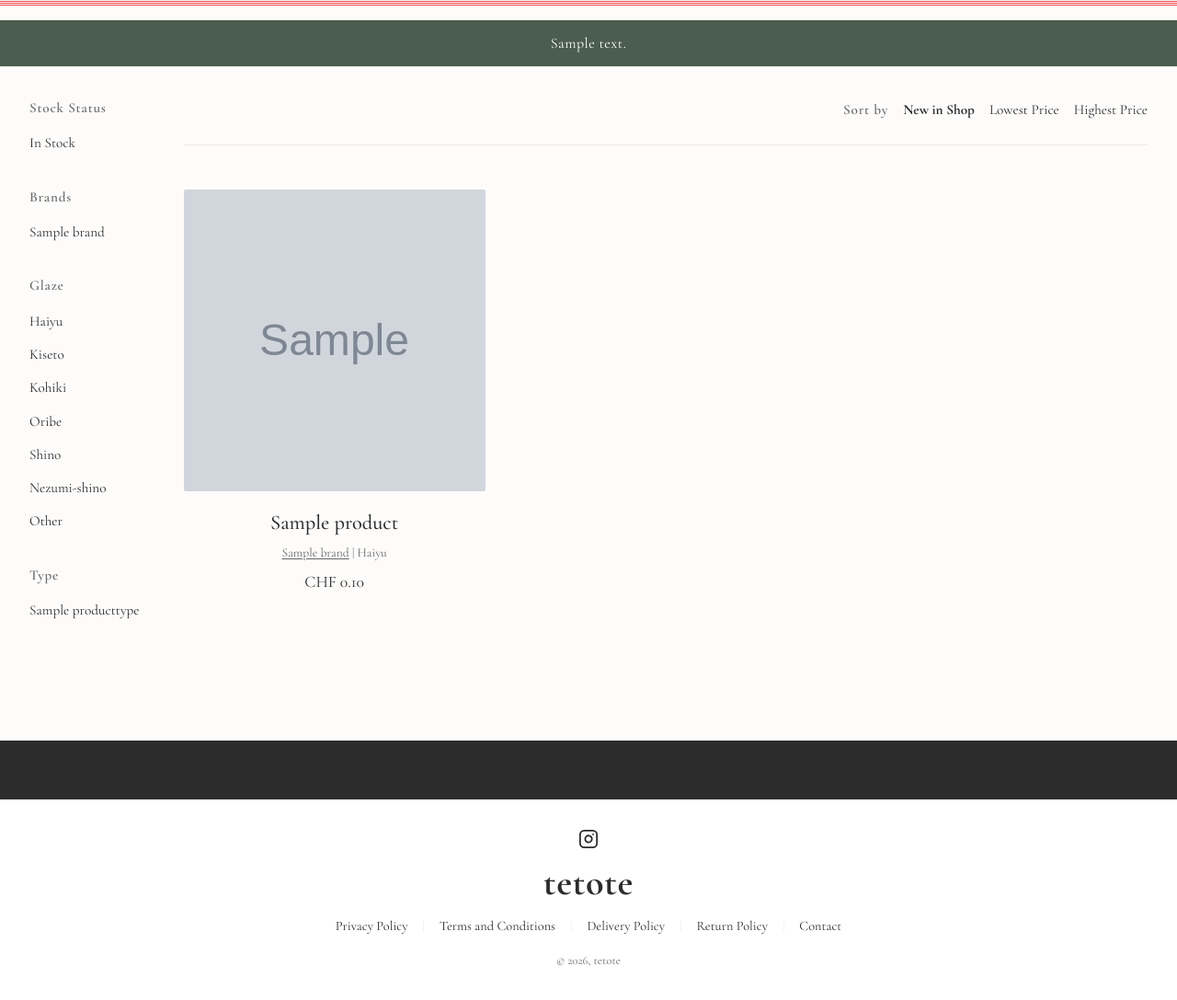
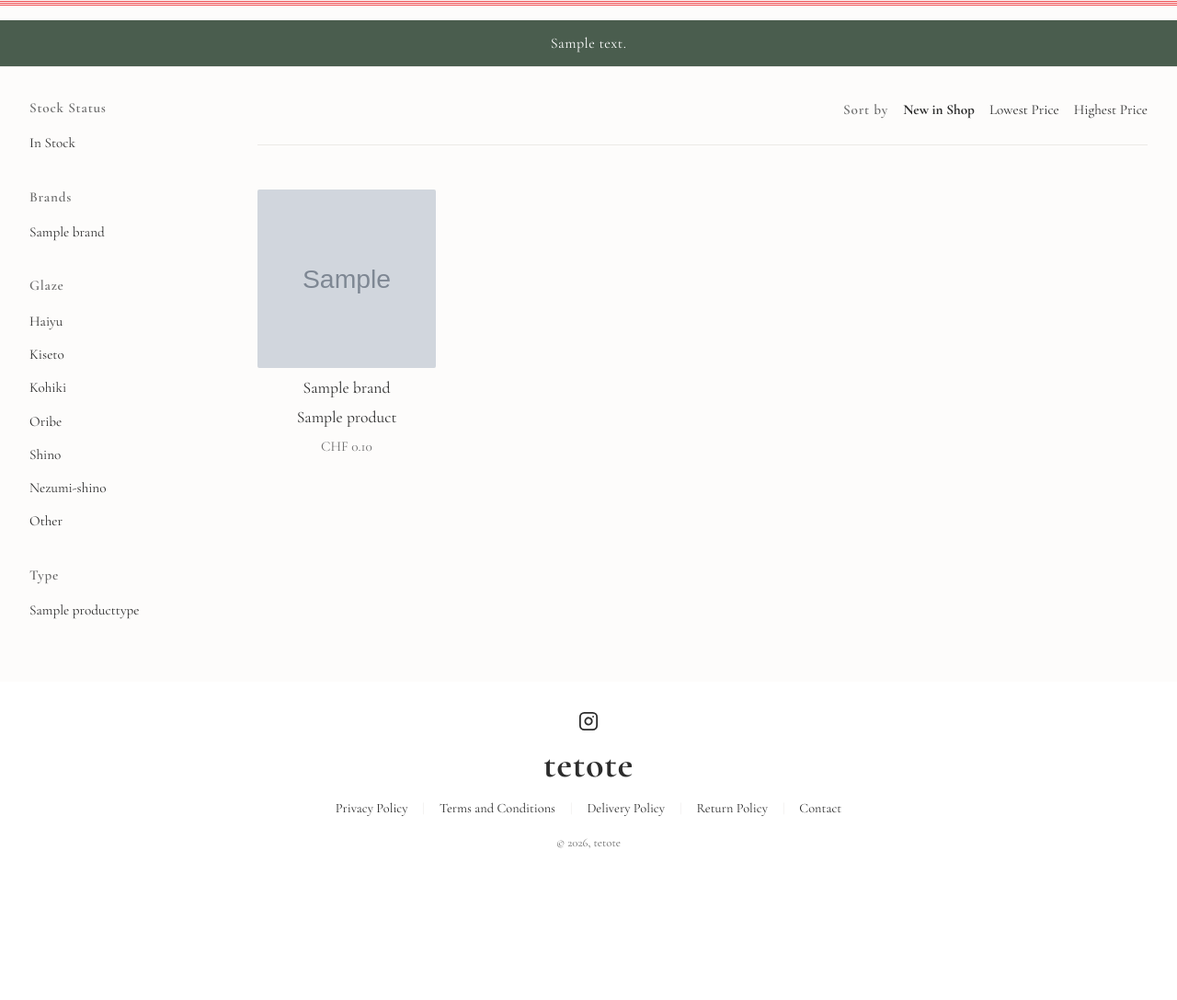
Before and after one commit to attwad/tetote, a Django app: page / in a window 1280 px wide. Shown: the part 137-1224 px from the top of the page at 92% size. After the commit the page ends 1059 px from the top, so only its background shows below. Run offline with Django 5.2, Linux system fonts and the light colour scheme; data comes from the database, SQL or seed files in the repository; tables that the repository leaves empty hold one stand-in row (values such as "Sample post"); grey boxes marked "Sample" are stand-in pictures.

Commit message:
vachement plus mieux bien

```diff
--- a/static/css/styles.css
+++ b/static/css/styles.css
@@ -23,6 +23,7 @@
     --font-weight-semibold: 600;
     --font-weight-bold: 700;
     --tracking-wider: 0.05em;
+    --leading-tight: 1.25;
     --leading-relaxed: 1.625;
     --ease-in-out: cubic-bezier(0.4, 0, 0.2, 1);
     --default-transition-duration: 150ms;
@@ -456,6 +457,9 @@
   }
   .justify-end {
     justify-content: flex-end;
+  }
+  .gap-1 {
+    gap: calc(var(--spacing) * 1);
   }
   .gap-2 {
     gap: calc(var(--spacing) * 2);
@@ -993,22 +997,14 @@
     letter-spacing: 0.05rem;
     color: #9a7b76;
   }
-  .product-card h3 {
-    margin-top: calc(var(--spacing) * 4);
-    margin-bottom: 0.2rem;
-    font-size: 1.4rem;
-    --tw-font-weight: var(--font-weight-medium);
-    font-weight: var(--font-weight-medium);
-  }
   .price {
-    margin-top: 0.5rem;
-    font-size: 1.1rem;
-    color: var(--color-brand-text);
+    display: block;
   }
   .grid {
     display: grid;
-    gap: calc(var(--spacing) * 8);
-    grid-template-columns: repeat(auto-fill, minmax(min(100%, 250px), 1fr));
+    column-gap: calc(var(--spacing) * 16);
+    row-gap: calc(var(--spacing) * 12);
+    grid-template-columns: repeat(auto-fill, minmax(min(100%, 185px), 1fr));
   }
   .filters {
     margin-bottom: calc(var(--spacing) * 12);
@@ -1042,14 +1038,6 @@
     gap: calc(var(--spacing) * 12);
     @media (width >= 48rem) {
       flex-direction: row;
-    }
-  }
-  .filter-sidebar {
-    display: none;
-    width: 250px;
-    flex-shrink: 0;
-    @media (width >= 48rem) {
-      display: block;
     }
   }
   .product-grid-container {
@@ -1082,10 +1070,13 @@
       z-index: auto;
     }
     @media (width >= 48rem) {
-      width: auto;
+      width: 200px;
     }
     @media (width >= 48rem) {
       max-width: none;
+    }
+    @media (width >= 48rem) {
+      flex-shrink: 0;
     }
     @media (width >= 48rem) {
       --tw-translate-x: calc(var(--spacing) * 0);
--- a/templates/base.html
+++ b/templates/base.html
@@ -89,9 +89,6 @@
         {% block content %}{% endblock %}
     </main>
 
-    <!-- Footer Separator Band -->
-    <div class="h-16 w-full bg-brand-text mt-16"></div>
-
     <footer class="bg-white pt-8 pb-8 px-8 text-center flex flex-col items-center gap-4">
         <!-- Social Link -->
         <a href="https://www.instagram.com/tetote.ch/" target="_blank" rel="noopener noreferrer" class="text-brand-text transition-opacity duration-200 hover:opacity-70">
--- a/templates/shop/product_list.html
+++ b/templates/shop/product_list.html
@@ -118,17 +118,16 @@
                         {% endif %}
                     </div>
                 </a>
-                <a href="{% url 'shop:product_detail' product_slug=product.slug %}" class="no-underline text-brand-text">
-                    <h3>{{ product.name }}</h3>
-                </a>
-                <div class="text-[0.85rem] text-[#666] mb-2">
+                <div class="mt-2 text-center flex flex-col gap-1">
                     {% if product.brand %}
-                        <a href="{% url 'shop:brand_detail' brand_slug=product.brand.slug %}" class="text-inherit underline underline-offset-2">{{ product.brand.name }}</a>
+                        <a href="{% url 'shop:brand_detail' brand_slug=product.brand.slug %}" class="block no-underline text-[1.1rem] text-brand-text">{{ product.brand.name }}</a>
                     {% endif %}
-                    {% if product.glaze %} | {{ product.glaze.name }}{% endif %}
-                </div>
-                <div class="flex items-center justify-center gap-4 mt-2">
-                    <p class="price m-0">CHF {{ product.price_in_chf|floatformat:2 }}</p>
+
+                    <a href="{% url 'shop:product_detail' product_slug=product.slug %}" class="no-underline text-brand-text">
+                        <h3 class="m-0 text-[1.1rem] font-normal">{{ product.name }}</h3>
+                    </a>
+
+                    <p class="price m-0 text-[0.95rem] text-brand-muted">CHF {{ product.price_in_chf|floatformat:2 }}</p>
                 </div>
             </div>
         {% empty %}
```
Also changed, not shown: static/css/input.css (+5 -10 lines).
